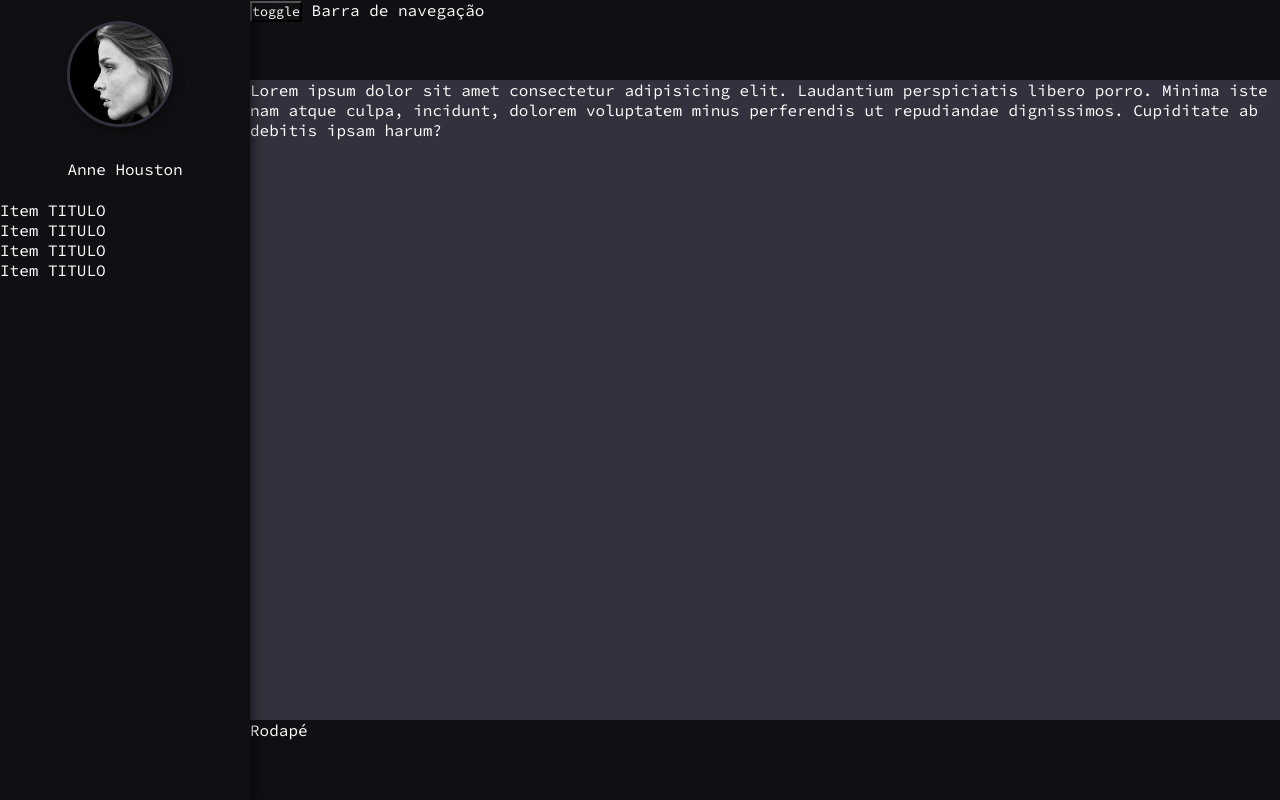
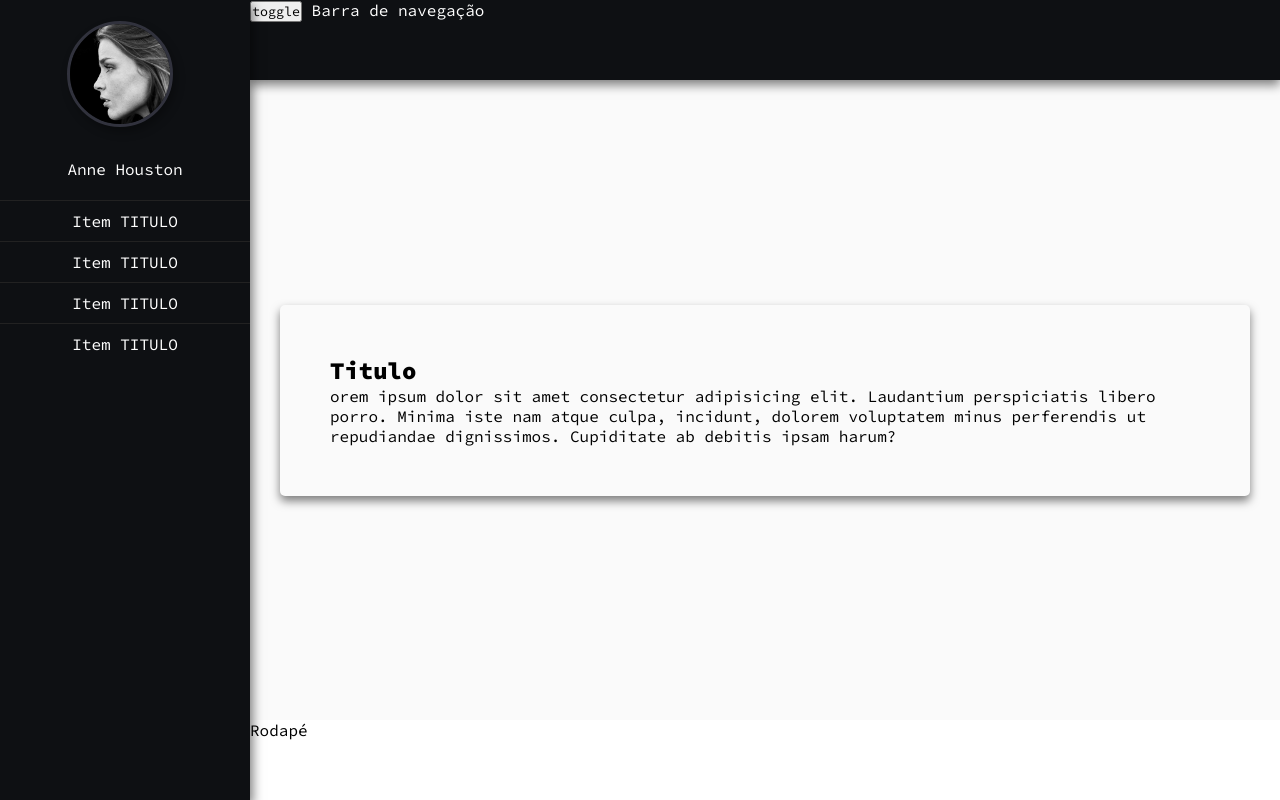
Before and after one commit to mrbrunelli/grid-layout-admin, a plain HTML site: page index.html in a window 1280 px wide. Drawn offline with Linux system fonts and the light colour scheme.

Commit message:
add card my content in main

```diff
--- a/app.css
+++ b/app.css
@@ -4,6 +4,28 @@
     grid-template-rows: 80px auto 80px;
 }
 
+header {
+    background-color: #0e1013;
+    color: #fff;
+    box-shadow: 0 5px 10px 0 rgba(0, 0, 0, 0.5);
+    z-index: 1;
+}
+
 #content {
-    background-color: #31323d;
+    display: flex;
+    justify-content: center;
+    align-items: center;
+    background-color: #fafafa;
 }
+
+.mycontent {
+    padding: 50px;
+    background-color: #fafafa;
+    margin: 30px;
+    box-shadow: 0 5px 10px 0 rgba(0, 0, 0, 0.5);
+    border-radius: 5px;
+}
+
+.shadow {
+    box-shadow: 0 5px 10px 0 rgba(0, 0, 0, 0.5);
+}
--- a/index.html
+++ b/index.html
@@ -20,15 +20,15 @@
                 <img src="woman.png" class="user-photo">
                 <p>Anne Houston</p>
             </picture>
-            <ul>
-                <li><a href="#">Item TITULO</a></li>
-                <li><a href="#">Item TITULO</a></li>
-                <li><a href="#">Item TITULO</a></li>
-                <li><a href="#">Item TITULO</a></li>
+            <ul class="text-center">
+                <li class="mylist"><a href="#">Item TITULO</a></li>
+                <li class="mylist"><a href="#">Item TITULO</a></li>
+                <li class="mylist"><a href="#">Item TITULO</a></li>
+                <li class="mylist"><a href="#">Item TITULO</a></li>
             </ul>
         </aside>
         <section id="app">
-            <header>
+            <header class="shadow">
                 <nav>
                     <button type="button" onclick="toggle()">toggle</button>
                     Barra de navegação
@@ -36,9 +36,14 @@
             </header>
 
             <main id="content">
-                Lorem ipsum dolor sit amet consectetur adipisicing elit. Laudantium perspiciatis libero porro.
-                Minima iste nam atque culpa, incidunt, dolorem voluptatem minus perferendis ut repudiandae
-                dignissimos. Cupiditate ab debitis ipsam harum?
+                <div class="mycontent">
+                    <h1>Titulo</h1>
+                    <p>
+                        orem ipsum dolor sit amet consectetur adipisicing elit. Laudantium perspiciatis libero porro.
+                        Minima iste nam atque culpa, incidunt, dolorem voluptatem minus perferendis ut repudiandae
+                        dignissimos. Cupiditate ab debitis ipsam harum?
+                    </p>
+                </div>
             </main>
 
             <footer>Rodapé</footer>
--- a/layout.css
+++ b/layout.css
@@ -17,8 +17,6 @@ text #fff
     font-family: 'Source Code Pro', monospace;
     text-decoration: none;
     list-style: none;
-    background-color: #0e1013;
-    color: #fff;
 }
 
 #container {
@@ -26,6 +24,7 @@ text #fff
     grid-template-columns: minmax(100px, 250px) auto;
     grid-template-rows: 100vh;
     transition: all 1000ms ease;
+    z-index: 2;
 }
 
 #sidebar {
@@ -33,7 +32,13 @@ text #fff
     grid-template-columns: auto;
     grid-template-rows: 200px 1fr;
     box-shadow: 3px 5px 10px 0 rgba(0, 0, 0, 0.5);
-    z-index: 1;
+    z-index: 10;
+    background-color: #0e1013;
+    color: #fff;
+}
+
+#sidebar a {
+    color: #fff;
 }
 
 picture {
@@ -51,3 +56,18 @@ picture {
     border: 3px solid #31323d;
     box-shadow: 3px 5px 10px 0 rgba(0, 0, 0, 0.3);
 }
+
+.text-center {
+    text-align: center;
+}
+
+.mylist {
+    border-top: 1px solid #222;
+    padding: 10px 0 10px 0;
+    transition: 300ms;
+}
+
+.mylist:hover {
+    padding-left: 20px;
+    border-right: 2px solid #fff;
+}
```
